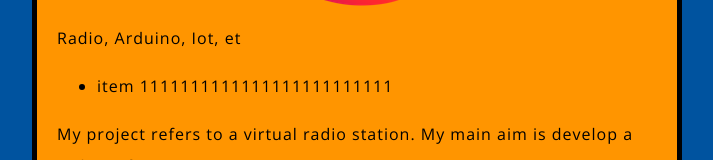
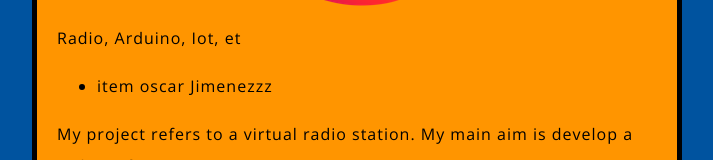
Before and after one commit to OscarJimenezz/pagina-proyecto-1, a plain HTML site: page index.html in a window 1280 px wide. Shown: the part 623-783 px from the top of the page, without its empty margins (283-996 px from the left). Drawn offline with nearby package versions, Linux system fonts and the light colour scheme.

Commit message:
Cambios v1

```diff
--- a/index.html
+++ b/index.html
@@ -13,7 +13,7 @@
     <p>Radio, Arduino, Iot, et</p>
 
     <ul> <!-- changed to list in the tutorial -->
-      <li>item 1111111111111111111111111</li>
+      <li>item oscar Jimenezzz </li>
 
     </ul>
 
```
